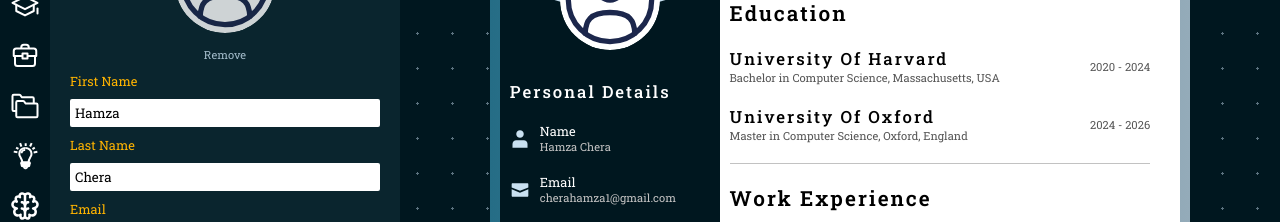
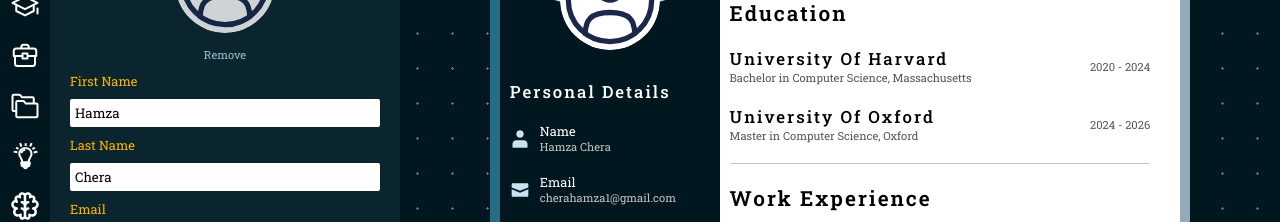
Before and after one commit to CheraHamza/CV_Designer, a React (Vite) app: page / in a window 1280 px wide. Shown: the part 159-381 px from the top of the page. Built offline with nearby package versions, Linux system fonts and the light colour scheme.

Commit message:
fix: update location format in initData to remove country names

```diff
--- a/src/data.js
+++ b/src/data.js
@@ -17,7 +17,7 @@ const initData = {
 			degree: "Bachelor in Computer Science",
 			startDate: "2020",
 			endDate: "2024",
-			location: "Massachusetts, USA",
+			location: "Massachusetts",
 		},
 		{
 			id: crypto.randomUUID(),
@@ -25,7 +25,7 @@ const initData = {
 			degree: "Master in Computer Science",
 			startDate: "2024",
 			endDate: "2026",
-			location: "Oxford, England",
+			location: "Oxford",
 		},
 	],
 	work: [
```
